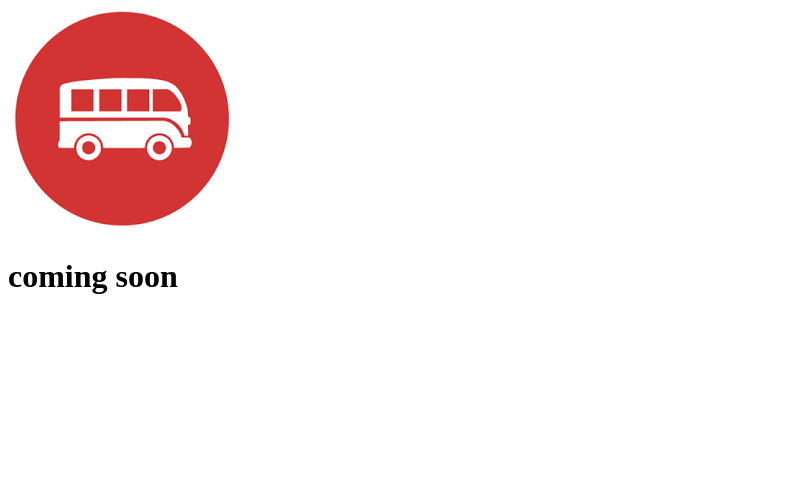
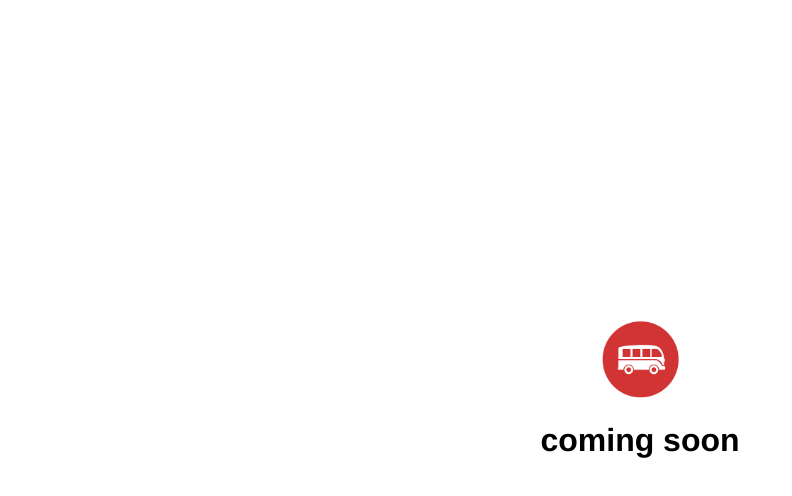
Before and after one commit to sashamanekke/git-101, a plain HTML site: page index.html in a window 1280 px wide. Shown: the whole page, without its empty margins (0-792 px from the left). Drawn offline with Linux system fonts and the light colour scheme.

Commit message:
Centered image and tagline

```diff
--- a/index.html
+++ b/index.html
@@ -2,9 +2,12 @@
 <html>
 <head>
 	<title>Coming soon</title>
+	<link rel="stylesheet" type="text/css" href="style.css">
 </head>
 <body>
-	<img src="wagon.png">
-	<h1>coming soon</h1>
+	<div class="container">
+		<img id="logo" src="wagon.png">
+		<h1>coming soon</h1>
+	</div>
 </body>
 </html>
--- /dev/null
+++ b/style.css
@@ -0,0 +1,15 @@
+body{
+	margin: 0;
+	font-family: helvetica;
+}
+#logo{
+	height: 80px;
+	width:80px;
+}
+.container{
+	display: flex;
+	align-items: center;
+	justify-content: center;
+	height: 100vh;
+	flex-direction: column;
+}
```
